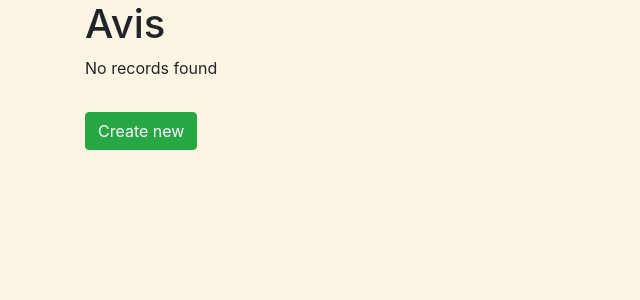
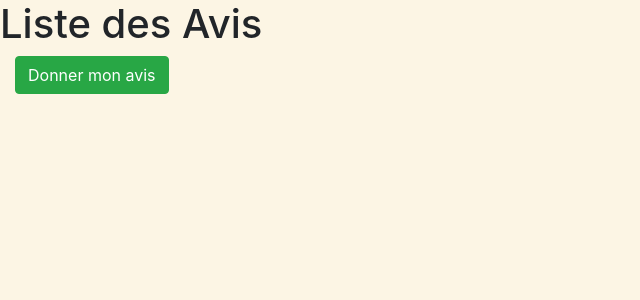
Before and after one commit to Sebastien35/P-re_No-l, a Symfony app: template templates/avis/index.html.twig in a window 1280 px wide. Shown: the part 82-382 px from the top of the page, without its empty margins (0-640 px from the left). Run offline with Twig, Linux system fonts and the light colour scheme; the template is opened without the code that fills it, so the values that code supplies are empty; some libraries are stand-ins or nearby versions.

Commit message:
US-2_Done

```diff
--- a/config/routes.yaml
+++ b/config/routes.yaml
@@ -7,3 +7,7 @@ controllers:
 gift_details:
     path: '/gift/details/{id}'
     controller: App\Controller\GiftsController::details
+
+avis:
+    path: '/avis'
+    controller: 'App\Controller\AvisController::index'
--- a/config/services.yaml
+++ b/config/services.yaml
@@ -12,6 +12,10 @@ services:
     _defaults:
         autowire: true      # Automatically injects dependencies in your services.
         autoconfigure: true # Automatically registers your services as commands, event subscribers, etc.
+    App\Controller\AvisController:
+        autowire: true
+        autoconfigure: true
+        public: true
 
     # makes classes in src/ available to be used as services
     # this creates a service per class whose id is the fully-qualified class name
--- a/src/Form/AvisType.php
+++ b/src/Form/AvisType.php
@@ -13,7 +13,7 @@ class AvisType extends AbstractType
     {
         $builder
             ->add('author')
-            ->add('date')
+
             ->add('content')
 
         ;
--- a/templates/avis/_form.html.twig
+++ b/templates/avis/_form.html.twig
@@ -1,4 +1,4 @@
 {{ form_start(form) }}
     {{ form_widget(form) }}
-    <button class="btn">{{ button_label|default('Save') }}</button>
+    <button class="btn">{{ button_label|default('Envoyer') }}</button>
 {{ form_end(form) }}
--- a/templates/avis/edit.html.twig
+++ b/templates/avis/edit.html.twig
@@ -7,7 +7,7 @@
 
     {{ include('avis/_form.html.twig', {'button_label': 'Update'}) }}
 
-    <a href="{{ path('app_avis_index') }}">back to list</a>
+    <a href="{{ path('app_avis') }}">back to list</a>
 
     {{ include('avis/_delete_form.html.twig') }}
 {% endblock %}
--- a/templates/avis/index.html.twig
+++ b/templates/avis/index.html.twig
@@ -1,44 +1,24 @@
 {% extends 'base.html.twig' %}
 
-{% block title %}Avis{% endblock %}
+{% block title %}Hello AvisController!{% endblock %}
 
 {% block body %}
-
-
-<div class="container">
-    <h1>Avis</h1>
-
-    <div class="row">
-        {% for avi in avisListe %}
-            <div class="col-md-4">
+    <h1>Liste des Avis</h1>
+    <div class="col-md-12">
+            <a href="{{ path('app_avis_new') }}" class="btn btn-success">Donner mon avis</a>
+        </div>
+    <div class="row mt-3">
+       {% for avis in avisList %}
+            {% if avis.status == 1 %}
+                <div class="col-md-3 mb-4">
                 <div class="card">
-                    <div class="card-body">
-                        <h5 class="card-title">{{ avi.author }}</h5>
-                        <p class="card-text">{{ avi.content }}</p>
-                        <p class="card-text"><p>{{avi.status}}</p>
-                        <p class="card-text"><small class="text-muted">{{ avi.date ? avi.date|date('Y-m-d') : '' }}</small></p>
-
-                        {% if is_granted('ROLE_USER') %}
-                        <a href="{{ path('app_avis_show', {'id': avi.id}) }}" class="btn btn-primary">Show</a>
-                        <a href="{{ path('app_avis_edit', {'id': avi.id}) }}" class="btn btn-secondary">Edit</a>
-                        {% endif %}
-                    </div>
+                <div class="card-title">{{avis.author}}</div>
+                <div class="card-text">{{avis.content}}</div>
                 </div>
-            </div>
-        {% else %}
-            <div class="col-md-12">
-                <p>No records found</p>
-            </div>
+                </div>
+            {% endif %}
         {% endfor %}
     </div>
-
-    <div class="row mt-3">
-        <div class="col-md-12">
-            <a href="{{ path('app_avis_new') }}" class="btn btn-success">Create new</a>
-        </div>
-    </div>
-</div>
-
 
 
 
--- a/templates/avis/new.html.twig
+++ b/templates/avis/new.html.twig
@@ -7,5 +7,5 @@
 
     {{ include('avis/_form.html.twig') }}
 
-    <a href="{{ path('app_avis_index') }}">back to list</a>
+    <a href="{{ path('app_avis') }}">back to list</a>
 {% endblock %}
```
Also changed, not shown: src/Controller/Admin/AvisCrudController.php (added, +29 -0 lines), src/Controller/Admin/DashboardController.php (+8 -1 lines), src/Controller/AvisController.php (+17 -65 lines), src/Entity/Avis.php (+0 -12 lines), templates/avis/show.html.twig (+2 -5 lines).
